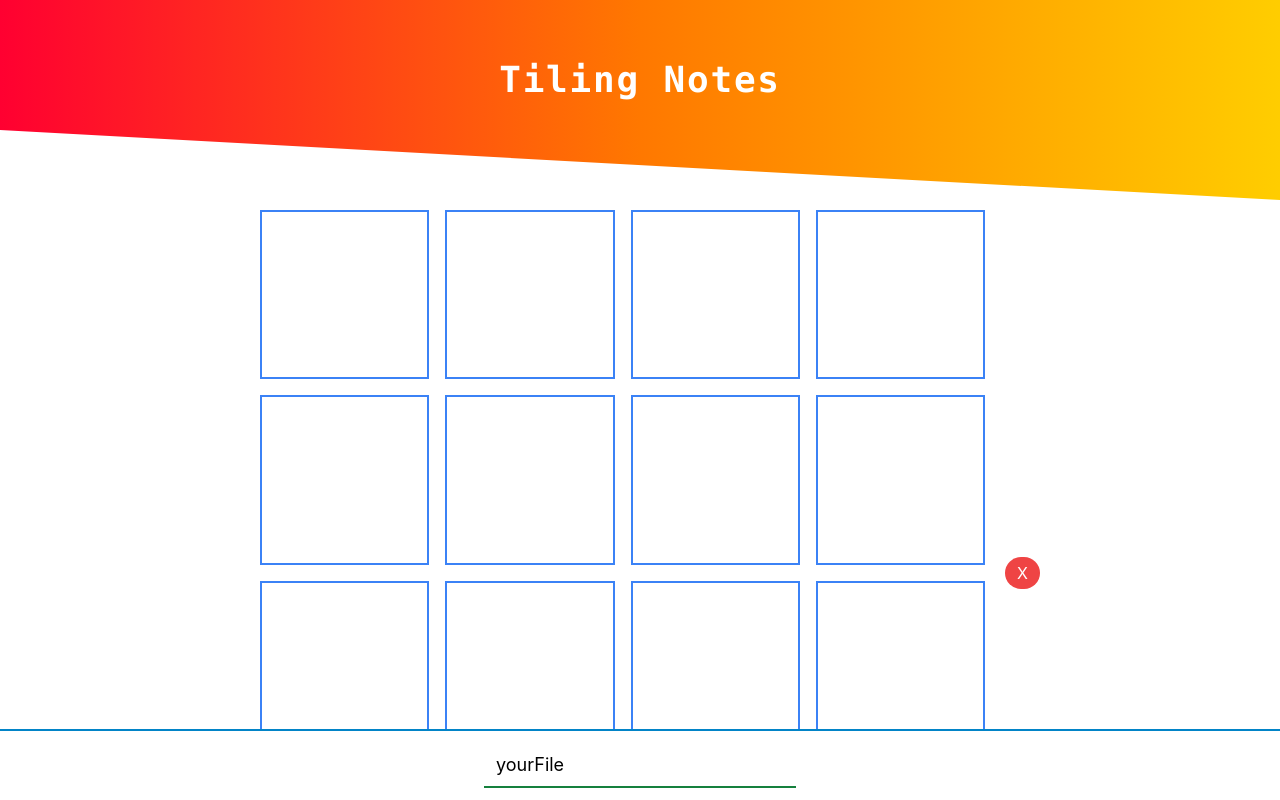
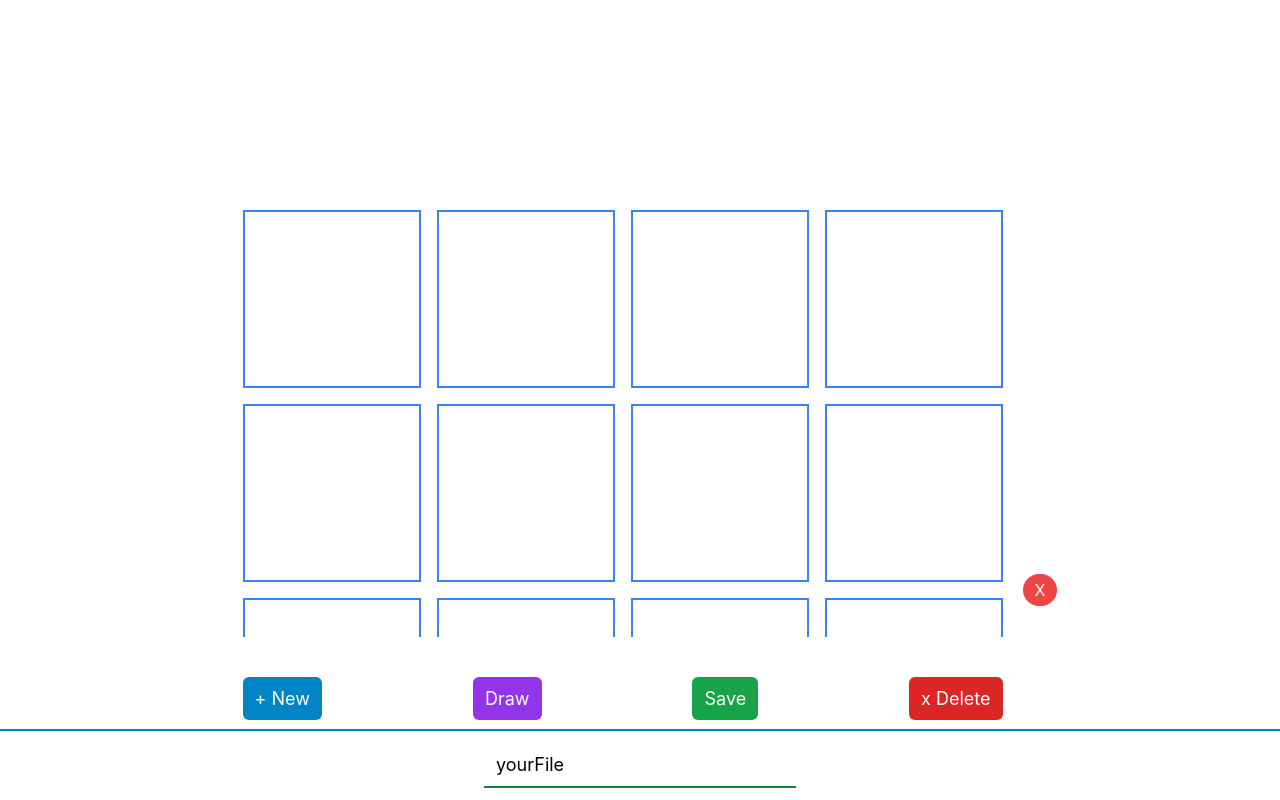
Before and after one commit to Remisys/TiledNotes, a Next.js app: page / in a window 1280 px wide. Both pictures are taken after a click on the button "+ New". Built offline with nearby package versions, Linux system fonts and the light colour scheme.

Commit message:
Refactoring css for tommorow

```diff
--- a/src/App.tsx
+++ b/src/App.tsx
@@ -1,15 +1,10 @@
 import React from "react";
 import { Main } from "./Main";
 
-
-function App(props){
-
-
-   return(
-    <React.StrictMode>
-       <Main></Main>
-    </React.StrictMode>
-  )
-}
+const App = (props) => (
+  <React.StrictMode>
+    <Main />
+  </React.StrictMode>
+);
 
 export default App;
--- a/src/Canvas/Canvas.tsx
+++ b/src/Canvas/Canvas.tsx
@@ -76,20 +76,24 @@ export const Canvas: FC<CanvasProps> = ({ canvasData, deleteCanvas }) => {
   }, []);
 
   return (
-    <div className="flex">
+    <div className="flex self-stretch justify-center ">
+      <div className="grow  max-w-[800px] aspect-video p-5">
         <canvas
           ref={canvasRef}
-        className="grow m-5 w-[100%] aspect-video border-solid border-2 border-indigo-600"
+          className="w-full h-full border-solid border-2 border-indigo-600"
           onMouseDown={onMouseDown}
           onMouseUp={onMouseUp}
           onMouseMove={onMouseMove}
         />
+      </div>
+      <div className="self-center">
         <button
-        className=" bg-red-500 self-center px-3 py-1 rounded-full hover:scale-[1.1] text-center"
+          className=" bg-red-500 px-3 py-1 rounded-full hover:scale-[1.1] text-center"
           onClick={deleteCanvas}
         >
           X
         </button>
       </div>
+    </div>
   );
 };
--- a/src/Grid/Grid.tsx
+++ b/src/Grid/Grid.tsx
@@ -68,9 +68,9 @@ export const Grid: FC<GridProps> = ({
     };
 
   return (
-    <div className="flex">
-      <div className="grow">
-        <div className="p-5 w-full max-w-[1200px] aspect-square" style={styleA}>
+    <div className="self-stretch flex justify-center ">
+      <div className="grow  max-w-[800px]">
+        <div className=" w-full aspect-square p-5" style={styleA}>
           {gridCards.map((card, index) => (
             <Card key={index} {...card} update={updateCard(index)} />
           ))}
@@ -85,12 +85,14 @@ export const Grid: FC<GridProps> = ({
           ))}
         </div>
       </div>
-      <button
-        className=" bg-red-500 self-center px-3 py-1 rounded-full hover:scale-[1.1] text-center"
-        onClick={deleteGrid}
-      >
-        X
-      </button>
+      <div className="self-center">
+        <button
+          className=" bg-red-500 px-3 py-1 rounded-full hover:scale-[1.1] text-center"
+          onClick={deleteGrid}
+        >
+          X
+        </button>
+      </div>
     </div>
   );
 };
--- /dev/null
+++ b/src/InnerSections.tsx
@@ -0,0 +1,53 @@
+import { Dispatch, FC, SetStateAction } from "react";
+import { Canvas } from "./Canvas/Canvas";
+import { CardModel } from "./Card/Card";
+import { Grid } from "./Grid/Grid";
+import { SectionEnum, SectionModel } from "./Main";
+
+export const InnerSections: FC<{
+  fileName: string;
+  sections: SectionModel[];
+  setSections: Dispatch<SetStateAction<SectionModel[]>>;
+}> = ({ fileName, sections, setSections }) => {
+  const deleteElement = (id: number) => () =>
+    setSections((x) => [...x.slice(0, id), ...x.slice(id + 1)]);
+
+  const updateGrid = (id: number) => (gridCards: CardModel[]) =>
+    setSections((x) => [
+      ...x.slice(0, id),
+      { gridCards, type: SectionEnum.Grid },
+      ...x.slice(id + 1),
+    ]);
+
+  const updateCanvas = (id: number) => (canvas: string) =>
+    setSections((x) => [
+      ...x.slice(0, id),
+      { canvasData: canvas, type: SectionEnum.Canvas },
+      ...x.slice(id + 1),
+    ]);
+
+  return (
+    <div className="m-10 flex flex-col items-center w-[100%] overflow-y-auto ">
+      <div className="pt-[100px] md:pt-[125px] xl:pt-[150px]   pb-[0px] w-full flex flex-col  justify-center ">
+        {sections.map(({ type, gridCards, canvasData }, id) =>
+          type === SectionEnum.Grid ? (
+            <Grid
+              update={updateGrid(id)}
+              deleteGrid={deleteElement(id)}
+              gridCards={gridCards}
+              file={fileName}
+              key={id}
+            />
+          ) : (
+            <Canvas
+              update={updateCanvas(id)}
+              deleteCanvas={deleteElement(id)}
+              canvasData={canvasData}
+              key={id}
+            />
+          )
+        )}
+      </div>
+    </div>
+  );
+};
--- a/src/Main.tsx
+++ b/src/Main.tsx
@@ -1,8 +1,7 @@
 import { isEqual } from "lodash";
 import { FC, useEffect, useState } from "react";
-import { Canvas } from "./Canvas/Canvas";
 import { CardModel } from "./Card/Card";
-import { Grid } from "./Grid/Grid";
+import { InnerSections } from "./InnerSections";
 
 export type GridModel = {
   gridCards?: CardModel[];
@@ -12,7 +11,7 @@ export type CanvasModel = {
   canvasData?: string;
 };
 
-enum SectionEnum {
+export enum SectionEnum {
   Grid,
   Canvas,
 }
@@ -23,8 +22,8 @@ export type SectionModel = {
 
 export const Main: FC = () => {
   const [fileName, setFileName] = useState("yourFile");
+
   const [sections, setSections] = useState<SectionModel[]>([]);
-
   useEffect(() => {
     //loadFile(fileName);
   }, []);
@@ -50,23 +49,6 @@ export const Main: FC = () => {
     loadFile(newFileName);
   };
 
-  const deleteElement = (id: number) => () =>
-    setSections((x) => [...x.slice(0, id), ...x.slice(id + 1)]);
-
-  const updateGrid = (id: number) => (gridCards: CardModel[]) =>
-    setSections((x) => [
-      ...x.slice(0, id),
-      { gridCards, type: SectionEnum.Grid },
-      ...x.slice(id + 1),
-    ]);
-
-  const updateCanvas = (id: number) => (canvas: string) =>
-    setSections((x) => [
-      ...x.slice(0, id),
-      { canvasData: canvas, type: SectionEnum.Canvas },
-      ...x.slice(id + 1),
-    ]);
-
   const handleClickNew = () =>
     setSections((x) => [...x, { gridCards: [], type: SectionEnum.Grid }]);
 
@@ -75,58 +57,28 @@ export const Main: FC = () => {
 
   return (
     <div className="flex flex-col items-center text-white  justify-center h-screen">
-      <div className="m-10 flex flex-col items-center w-[100%] overflow-y-auto">
-        <div className="bg-inherit flex flex-col fixed top-0 left-0 w-[100%] max-h-[150px] md:max-h-[175px] xl:max-h-[200px] z-40 ">
-          <svg preserveAspectRatio="none" viewBox="0 0 400 200">
-            <linearGradient id="a">
-              <stop offset="0%" stopColor="#FF0031" />
-              <stop offset="50%" stopColor="#FF7800" />
-              <stop offset="100%" stopColor="#FFCD00" />
-            </linearGradient>
-            <path d="M 0,130 L 400,200 L 400,0 L 0,0 Z" fill="url(#a)"></path>
-          </svg>
-        </div>
-        <div className=" flex flex-col items-center  mt-10  fixed top-0 left-0 w-[100%] max-h-[150px] md:max-h-[175px] xl:max-h-[200px] z-50">
-          <p className="text-4xl font-mono  xl:mt-5 tracking-wider font-semibold">
-            Tiling Notes
-          </p>
-        </div>
-        <div className="pt-[100px] md:pt-[125px] xl:pt-[150px]   pb-[0px] w-[90%] max-w-[800px] ">
-          {sections.map(({ type, gridCards, canvasData }, id) =>
-            type === SectionEnum.Grid ? (
-              <Grid
-                update={updateGrid(id)}
-                deleteGrid={deleteElement(id)}
-                gridCards={gridCards}
-                file={fileName}
-                key={id}
-              />
-            ) : (
-              <Canvas
-                update={updateCanvas(id)}
-                deleteCanvas={deleteElement(id)}
-                canvasData={canvasData}
-                key={id}
-              />
-            )
-          )}
-        </div>
+      <InnerSections
+        fileName={fileName}
+        sections={sections}
+        setSections={setSections}
+      />
 
-        <div className="flex justify-between w-[90%] max-w-[715px] mb-10  py-5 relative right-[20px] ">
+      <div className="self-stretch flex justify-center mb-20 self-trans ">
+        <div className="px-5 grow  max-w-[800px] flex justify-between">
           <button
-            className=" rounded-md bg-sky-600 text-[18px] py-2 px-3 mr-2  whitespace-nowrap  hover:scale-95"
+            className=" rounded-md bg-sky-600 text-[18px] py-2 px-3  whitespace-nowrap  hover:scale-95"
             onClick={handleClickNew}
           >
             + New
           </button>
           <button
-            className=" rounded-md bg-purple-600 text-[18px] py-2 px-3 mx-2  whitespace-nowrap  hover:scale-95"
+            className=" rounded-md bg-purple-600 text-[18px] py-2 px-3  whitespace-nowrap  hover:scale-95"
             onClick={handleClickDraw}
           >
             Draw
           </button>
           <button
-            className=" rounded-md bg-green-600 text-[18px] py-2 px-3 mx-2  whitespace-nowrap  hover:scale-95"
+            className=" rounded-md bg-green-600 text-[18px] py-2 px-3   whitespace-nowrap  hover:scale-95"
             onClick={() => {
               handleSave(fileName, sections);
             }}
@@ -134,8 +86,8 @@ export const Main: FC = () => {
             Save
           </button>
           <button
-            className=" rounded-md bg-red-600 text-[18px] py-2 px-3 ml-2  whitespace-nowrap  hover:scale-95"
-            onClick={(e) => {
+            className=" rounded-md bg-red-600 text-[18px] py-2 px-3   whitespace-nowrap  hover:scale-95"
+            onClick={() => {
               localStorage.removeItem(fileName);
               setSections([]);
             }}
@@ -143,14 +95,17 @@ export const Main: FC = () => {
             x Delete
           </button>
         </div>
+        <button className="invisible  px-3 py-1 rounded-full hover:scale-[1.1] text-center">
+          X
+        </button>
       </div>
       <div className="flex flex-row  p-3  fixed left-0 bottom-0 items-center justify-center w-[100%] z-2 bg-white border-t-2 border-t-sky-600">
         <input
           className=" border-b-2 border-green-700 text-[18px] py-2 px-3 mx-2 whitespace-nowrap text-black appearance-none outline-none"
           value={fileName}
           placeholder="Your File"
-          onInput={(e) => {
-            handleFileName((e.target as HTMLInputElement).value);
+          onChange={(e) => {
+            handleFileName(e.target.value);
           }}
         />
       </div>
```
Lines whose indentation alone changed are shown as unchanged.
